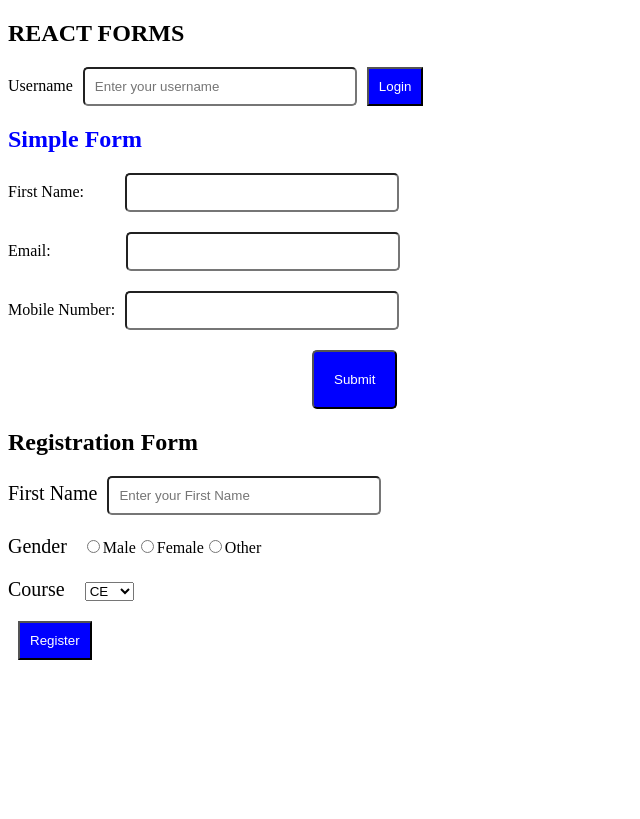
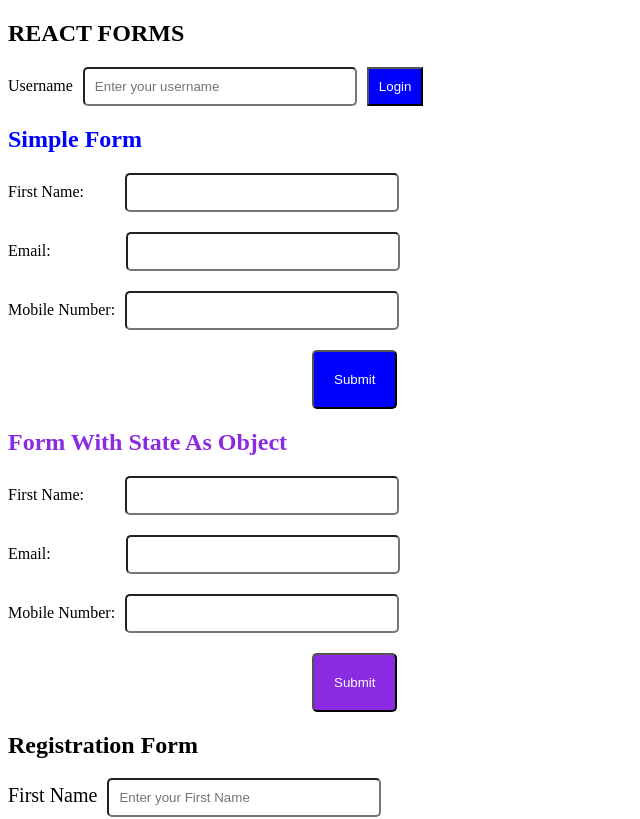
Before and after one commit to abiyababy8/react-programs, a React (Vite) app in the folder demo8/: page / in a window 1280 px wide. Shown: the top 819 px of the page, without its empty margins (0-640 px from the left). Built offline with nearby package versions, Linux system fonts and the light colour scheme.

Commit message:
added some code

```diff
--- a/demo8/src/App.jsx
+++ b/demo8/src/App.jsx
@@ -1,6 +1,7 @@
 import { useState } from "react"
 import Register from "./components/Register"
 import SimpleForm from "./components/SimpleForm"
+import FormObject from "./components/FormObject"
 
 function App() {
   const [uname, setUname] = useState('')
@@ -18,6 +19,7 @@ function App() {
         <input type="submit" value={'Login'} style={{ backgroundColor: 'blue', padding: '10px', marginLeft: '10px', color: 'white' }} />
       </form>
       <SimpleForm/>
+      <FormObject/>
       <Register />
     </>
   )
--- /dev/null
+++ b/demo8/src/components/FormObject.jsx
@@ -0,0 +1,37 @@
+import React, { useState } from 'react'
+
+function FormObject() {
+    const [userData, setUserData] = useState({
+        uFirstName: '',
+        uEmail: '',
+        uMobNo: ''
+    })
+    const userRegister = (e) => {
+        e.preventDefault();
+        console.log(userData)
+    }
+    return (
+        <>
+            <h2 style={{ color: "blueviolet" }}>Form With State As Object</h2>
+            <form onSubmit={userRegister}>
+                <div style={{ marginTop: '20px' }}>
+                    <label htmlFor="">First Name:</label>
+                    <input type="text" onChange={(e) => setUserData({ ...userData, uFirstName: e.target.value })} style={{ padding: '10px', marginLeft: '41px', width: '250px', borderRadius: '5px' }} />
+                </div>
+                <div style={{ marginTop: '20px' }}>
+                    <label htmlFor="">Email:</label>
+                    <input type="text" onChange={(e) => setUserData({ ...userData, uEmail: e.target.value })} style={{ padding: '10px', marginLeft: '75px', width: '250px', borderRadius: '5px' }} />
+                </div>
+                <div style={{ marginTop: '20px' }}>
+                    <label htmlFor="">Mobile Number:</label>
+                    <input type="text" onChange={(e) => setUserData({ ...userData, uMobNo: e.target.value })} style={{ padding: '10px', marginLeft: '10px', width: '250px', borderRadius: '5px' }} />
+                </div>
+                <div style={{ marginTop: '20px' }}>
+                    <button type='submit' style={{ padding: '20px', marginLeft: '304px', color: 'white', backgroundColor: 'blueviolet', borderRadius: '5px' }}>Submit</button>
+                </div>
+            </form>
+        </>
+    )
+}
+
+export default FormObject
--- a/demo8/src/components/Register.jsx
+++ b/demo8/src/components/Register.jsx
@@ -43,7 +43,7 @@ function Register() {
                         <option value="EEE">EEE</option>
                     </select>
                     <div>
-                        <input type="submit" style={{ backgroundColor: 'blue', padding: '10px', marginLeft: '10px', color: 'white', marginTop: '20px' }} value={'Register'} />
+                        <input type="submit" style={{ backgroundColor: 'blue', padding: '10px', marginLeft: '299px', color: 'white', marginTop: '20px' }} value={'Register'} />
                     </div>
 
                 </div>
```
